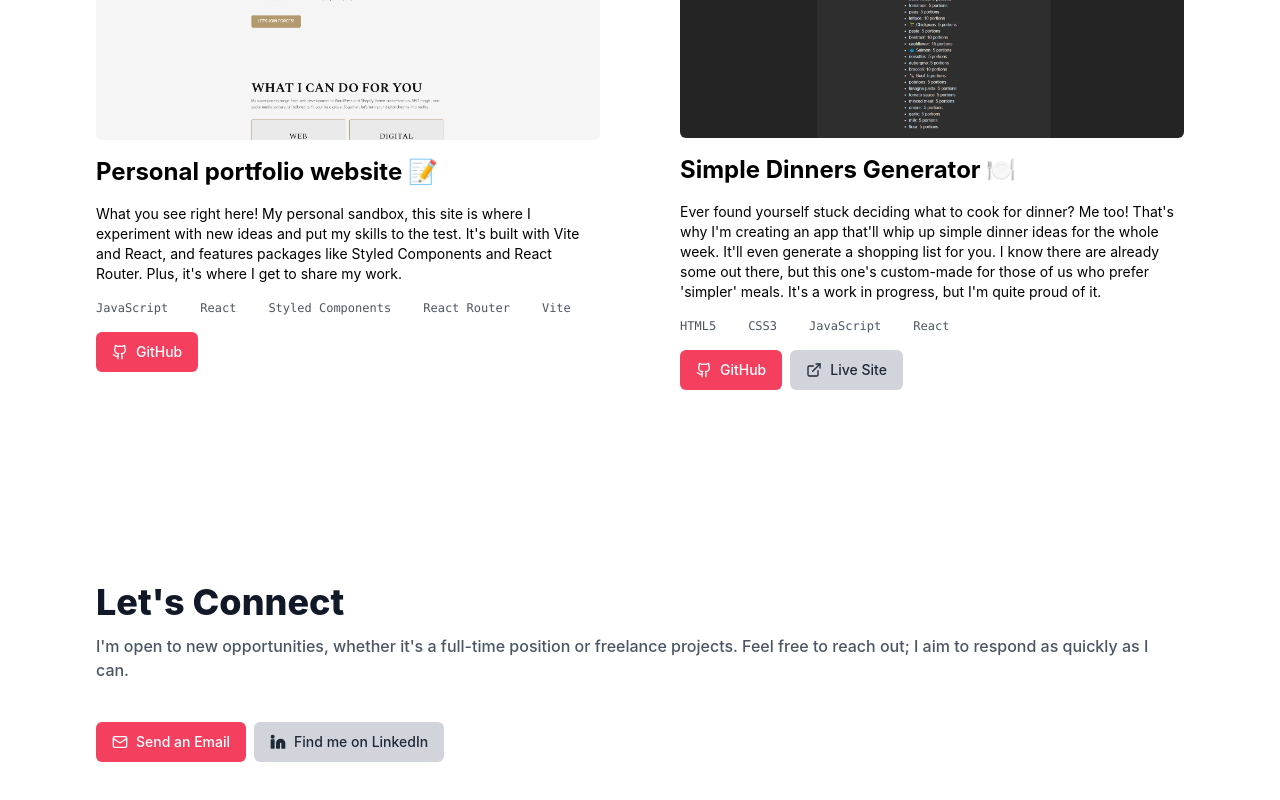
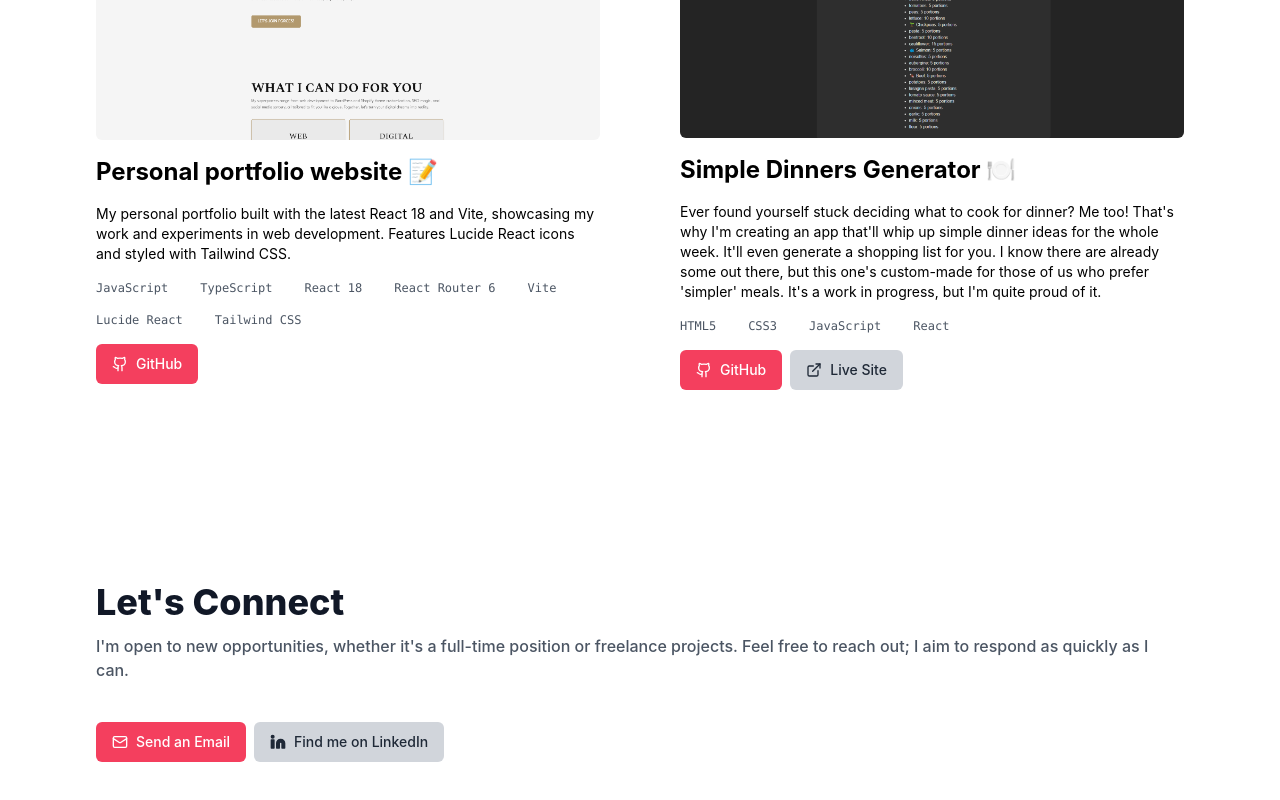
Before and after one commit to jrparente/joanaramosparente-v2, a React (Vite) app: page / in a window 1280 px wide. Shown: the part 3222-4022 px from the top of the page. Built offline with nearby package versions, Linux system fonts and the light colour scheme.

Commit message:
Updated personal portfolio project info

```diff
--- a/src/data/projects.ts
+++ b/src/data/projects.ts
@@ -177,8 +177,10 @@ export default [
     isFeatured: false,
     iscasestudy: false,
     name: "Personal portfolio website 📝",
+    shortDescription:
+      "My personal portfolio built with the latest React 18 and Vite, showcasing my work and experiments in web development. Features Lucide React icons and styled with Tailwind CSS.",
     description:
-      "What you see right here! My personal sandbox, this site is where I experiment with new ideas and put my skills to the test. It's built with Vite and React, and features packages like Styled Components and React Router. Plus, it's where I get to share my work.",
+      "Welcome to my digital playground! This site is where I tinker with the latest technologies and showcase my work. It's built with Vite and React 18, leveraging features from React Router 6 and Lucide React for icons. The styling is done using Tailwind CSS.",
     image: "./joanaramosparente.png",
     links: {
       github: "https://github.com/jrparente/joanaramosparente",
@@ -188,10 +190,12 @@ export default [
     },
     techstack: [
       "JavaScript",
-      "React",
-      "Styled Components",
-      "React Router",
+      "TypeScript",
+      "React 18",
+      "React Router 6",
       "Vite",
+      "Lucide React",
+      "Tailwind CSS",
     ],
   },
   {
```
